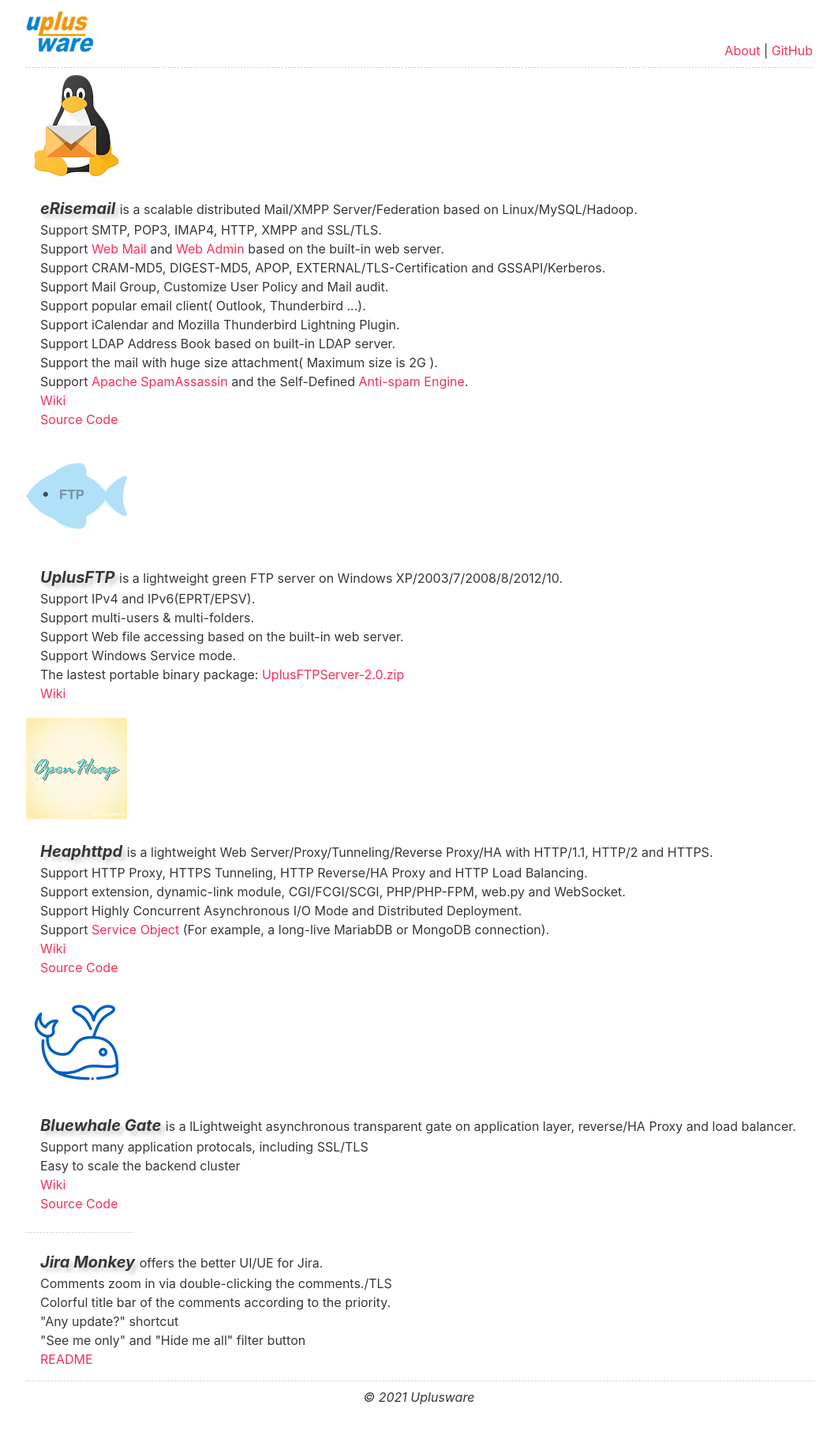
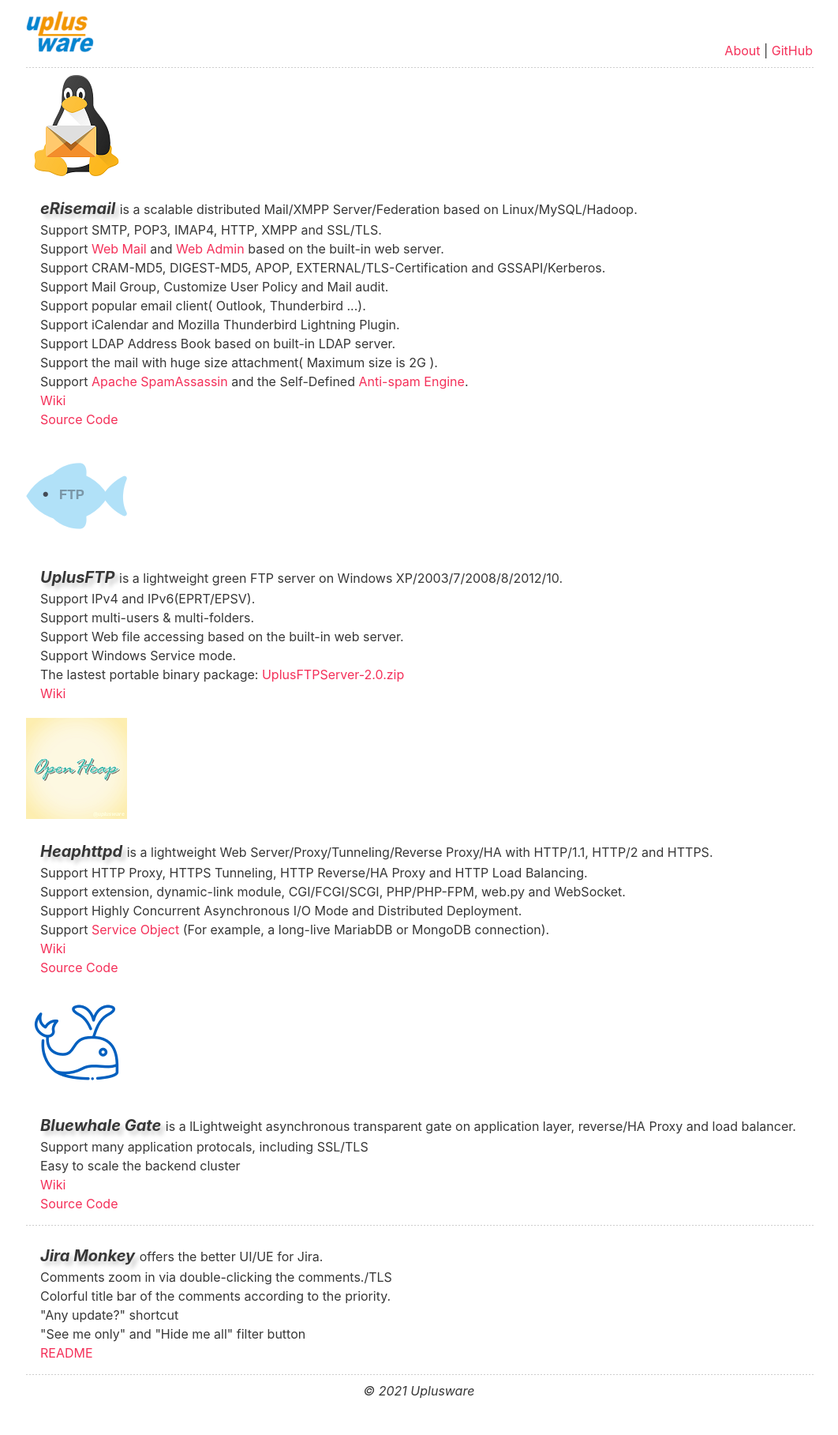
Before and after one commit to uplusware/uplusware.github.io, a Jekyll site: the page index.html, which Jekyll copies as it is, in a window 1280 px wide. Shown: the whole page at 79% size, without its empty margins (109-1171 px from the left). Built offline with Jekyll 4.4.1, drawn with Linux system fonts in a browser that asks for light colours.

Commit message:
Update index.html

```diff
--- a/index.html
+++ b/index.html
@@ -75,9 +75,8 @@
 			<li><a href="https://github.com/uplusware/bluewhale/wiki" target="_blank">Wiki</a></li>
 			<li><a href="https://github.com/uplusware/bluewhale">Source Code</a></li>
 		</ul>
-
+		<hr>
 		<table width="100%"><tr><td width="138">
-		<hr>
 		</td><td valign="middle">
 		</td></tr></table>
 		<ul>
```
